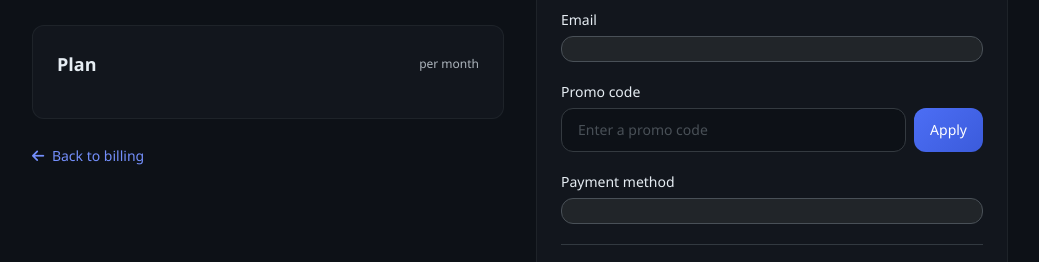
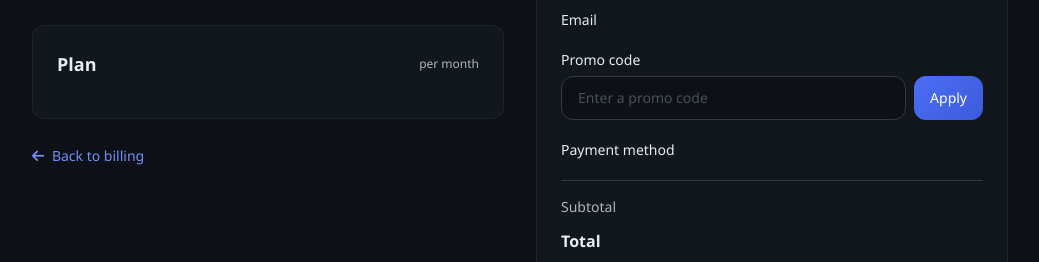
Before and after one commit to voidlinedevelopment/production, a Node server app: template checkout/views/index.ejs in a window 1280 px wide. Shown: the part 167-429 px from the top of the page, without its empty margins (120-1159 px from the left). Run offline with Node 20, Linux system fonts and the light colour scheme; the template is opened without the code that fills it, so the values that code supplies are empty; some libraries are stand-ins or nearby versions.

Commit message:
checkout: make Stripe elements blend into the page (transparent iframe background, native input styling, no boxes)

```diff
--- a/checkout/views/index.ejs
+++ b/checkout/views/index.ejs
@@ -84,7 +84,7 @@
         <div class="space-y-5">
           <div>
             <label class="block text-sm font-medium text-surface-400 mb-1.5">Email</label>
-            <div id="contact-details-element" class="bg-surface-900 border border-surface-700 rounded-xl p-3"></div>
+            <div id="contact-details-element"></div>
           </div>
 
           <div>
@@ -100,7 +100,7 @@
 
           <div>
             <label class="block text-sm font-medium text-surface-400 mb-1.5">Payment method</label>
-            <div id="payment-element" class="bg-surface-900 border border-surface-700 rounded-xl p-3"></div>
+            <div id="payment-element"></div>
           </div>
 
           <div class="border-t border-surface-700/60 pt-4 space-y-2 text-sm">
@@ -141,15 +141,40 @@
       variables: {
         colorPrimary: '#5c7cfa',
         colorPrimaryText: '#ffffff',
-        colorBackground: '#161b22',
+        colorBackground: 'transparent',
         colorText: '#e6edf3',
         colorTextSecondary: '#adb5bd',
-        colorBorder: '#30363d',
+        colorBorder: '#343a40',
         colorDanger: '#f87171',
         colorIcon: '#adb5bd',
         colorIconHover: '#5c7cfa',
         fontFamily: 'Segoe UI, Roboto, Helvetica, Arial, sans-serif',
-        borderRadius: '12px'
+        borderRadius: '12px',
+        spacingUnit: '4px',
+        gridRowSpacing: '12px'
+      },
+      rules: {
+        '.Input': {
+          backgroundColor: 'transparent',
+          borderColor: '#343a40',
+          color: '#e6edf3'
+        },
+        '.Input:focus': {
+          borderColor: '#5c7cfa',
+          boxShadow: '0 0 0 1px #5c7cfa'
+        },
+        '.Label': { color: '#adb5bd', fontSize: '13px', fontWeight: '500' },
+        '.Tab': {
+          backgroundColor: 'transparent',
+          borderColor: '#30363d',
+          color: '#adb5bd'
+        },
+        '.Tab--selected': {
+          backgroundColor: '#1b1f2a',
+          borderColor: '#5c7cfa',
+          color: '#e6edf3'
+        },
+        '.Error': { color: '#f87171' }
       }
     };
 
```
